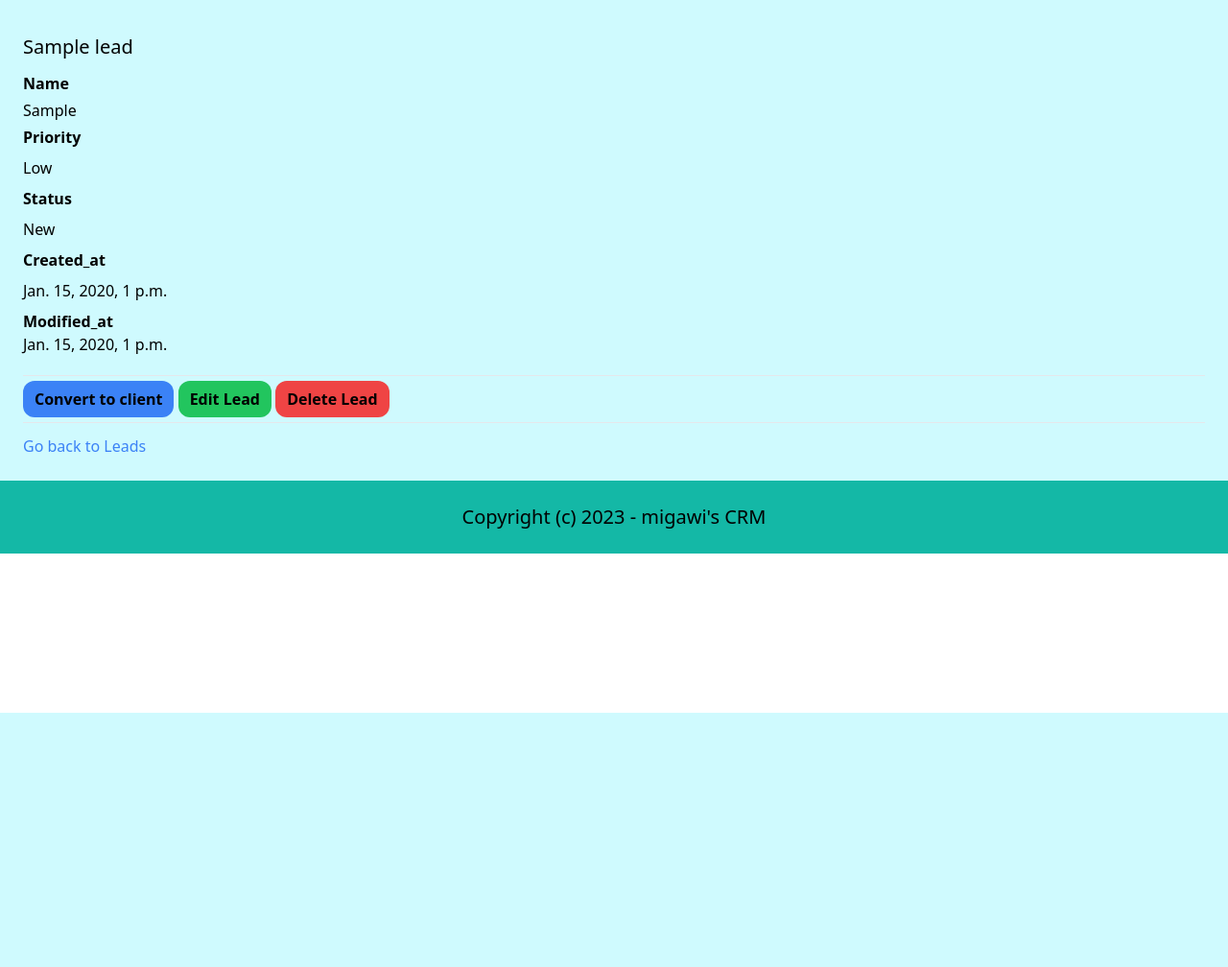
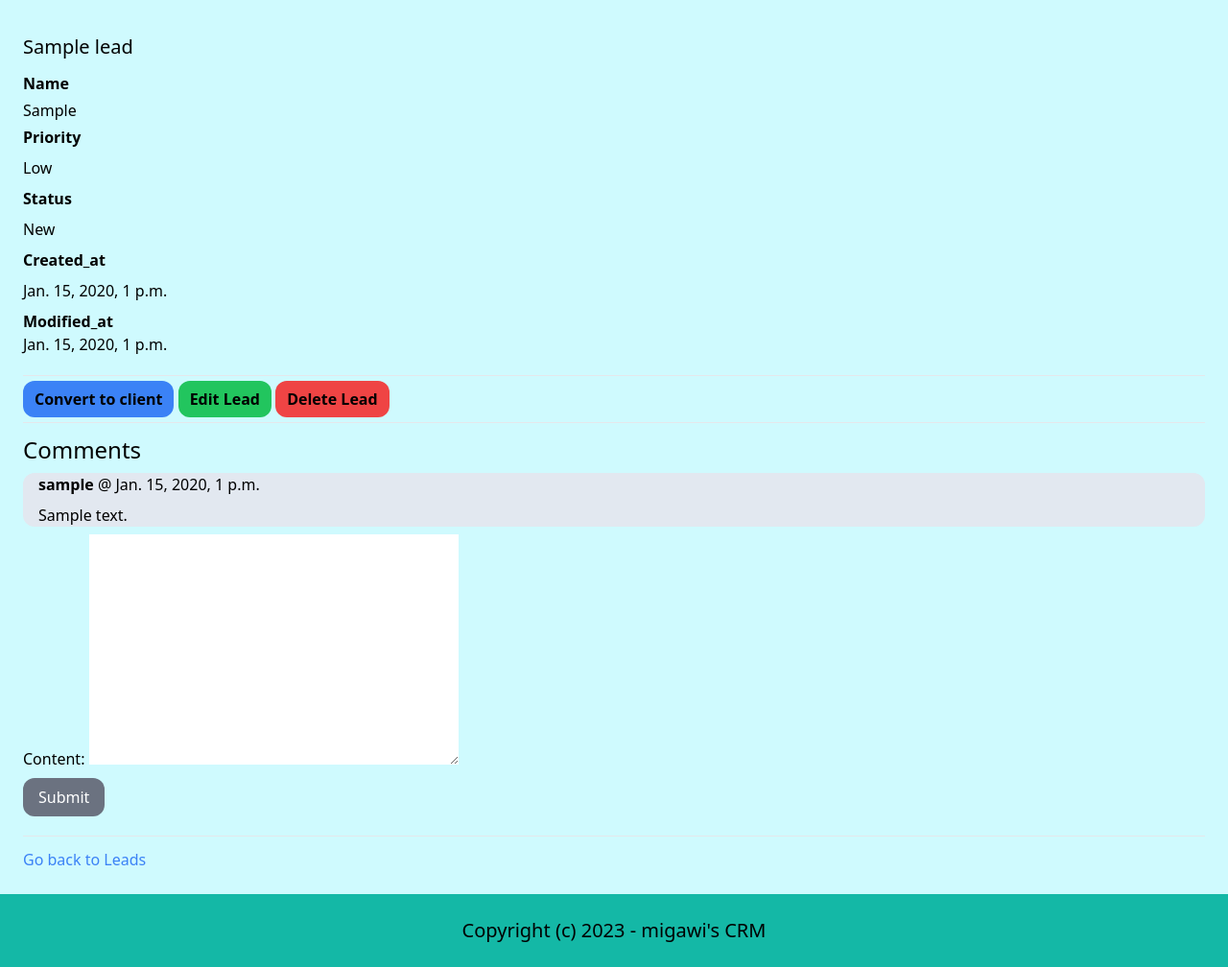
Before and after one commit to migawi/CRM, a Django app: page /dashboard/leads/1/ in a window 1280 px wide. Shown: the part 57-1065 px from the top of the page at 96% size. Before the commit the page ends 800 px from the top, so only its background shows below. Run offline with Django 4.2, Linux system fonts and the light colour scheme; a user stored in the database is signed in; tables that the repository leaves empty hold one stand-in row (values such as "Sample post").

Commit message:
Added 07/04

```diff
--- a/crmclient/admin.py
+++ b/crmclient/admin.py
@@ -1,6 +1,7 @@
 from django.contrib import admin
 
-from .models import Client
+from .models import Client, Comment
 
 # Register your models here.
 admin.site.register(Client)
+admin.site.register(Comment)
--- a/crmclient/urls.py
+++ b/crmclient/urls.py
@@ -7,5 +7,6 @@ urlpatterns = [
     path('<int:pk>/', views.client_detail, name='client_detail'),
     path('<int:pk>/delete/', views.delete_clients, name='delete_clients'),
     path('new_client/', views.new_client, name='newclient'),
+    path('<int:pk>/new-comment/', views.client_detail, name='addcomment'),
     path('<int:pk>/edit/', views.edit_clients, name='edit_clients'),
 ]
--- a/lead/admin.py
+++ b/lead/admin.py
@@ -1,7 +1,8 @@
 from django.contrib import admin
 
-from .models import Lead
+from .models import Lead, Comment
 
 # Register your models here.
 
 admin.site.register(Lead)
+admin.site.register(Comment)
--- a/lead/forms.py
+++ b/lead/forms.py
@@ -1,8 +1,13 @@
 from django import forms
 
-from .models import Lead
+from .models import Lead, Comment
 
 class AddLeadForm(forms.ModelForm):
     class Meta:
         model = Lead
         fields = ('name', 'email', 'definition', 'priority', 'status')
+
+class AddCommentForm(forms.ModelForm):
+    class Meta:
+        model = Comment
+        fields = ('content',)
--- a/lead/models.py
+++ b/lead/models.py
@@ -41,3 +41,13 @@ class Lead(models.Model):
 
     def __str__(self):
         return self.name
+
+class Comment(models.Model):
+    team = models.ForeignKey(Team, related_name='lead_comments', on_delete=models.CASCADE)
+    lead = models.ForeignKey(Lead, related_name='comments', on_delete=models.CASCADE)
+    content = models.TextField(blank=True, null=True)
+    created_by = models.ForeignKey(User, related_name='lead_comments', on_delete=models.CASCADE)
+    created_at = models.DateTimeField(auto_now_add=True)
+
+    def __str__(self):
+        return self.created_by.username
--- a/lead/templates/lead/leads_detail.html
+++ b/lead/templates/lead/leads_detail.html
@@ -32,6 +32,27 @@
         <a href="{% url 'deleteleads' lead.id %}" class="py-2 px-3 rounded-xl bg-red-500 font-bold">Delete Lead</a>
 
         <hr class="my-3">
+        <h2 class="text-2xl">Comments</h2>
+
+        <div class="mb-2 space-y-4">
+            {% for comment in lead.comments.all %}
+                <div class="bg-slate-200 rounded-xl px-4 -py-4">
+                    <p class="my-2">
+                        <strong>{{ comment.created_by }}</strong> @ {{comment.created_at}}
+                    </p>
+                    {{ comment.content }}
+                </div>
+            {% endfor %}
+        </div>
+
+        <form method="post" action="{% url 'addcomment' lead.id %}">
+            {% csrf_token %}
+
+            {{ form.as_p }}
+
+            <button class="my-2 py-2 px-4 rounded-xl bg-gray-500 text-white">Submit</button>
+        </form>
+        <hr class="my-3">
 
         <a href="{% url 'leads' %}" class="text-blue-500">Go back to Leads</a>
 
--- a/lead/urls.py
+++ b/lead/urls.py
@@ -8,5 +8,6 @@ urlpatterns = [
     path('<int:pk>/edit/', views.edit_lead, name='editleads'),
     path('<int:pk>/delete/', views.delete_lead, name='deleteleads'),
     path('<int:pk>/convert/', views.convert_to_client, name='convert_to_client'),
+    path('<int:pk>/new-comment/', views.new_comment, name='addcomment'),
     path('new-lead/', views.new_lead, name='newlead'),
 ]
--- a/lead/views.py
+++ b/lead/views.py
@@ -2,9 +2,9 @@ from django.contrib import messages
 from django.contrib.auth.decorators import login_required
 from django.shortcuts import render, redirect, get_object_or_404
 
-from .forms import AddLeadForm
+from .forms import AddLeadForm, AddCommentForm
 from .models import Lead
-from crmclient.models import Client
+from crmclient.models import Client, Comment as ClientComment
 from team.models import Team
 
 # Create your views here.
@@ -44,11 +44,44 @@ def new_lead(request):
     return render(request, 'lead/new_lead.html', context)
 
 @login_required
+def new_comment(request, pk):
+    lead = get_object_or_404(Lead, created_by=request.user, pk=pk)
+
+    if request.method == 'POST':
+        form = AddCommentForm(request.POST)
+
+        if form.is_valid():
+            team = Team.objects.filter(created_by=request.user)[0]
+            comment = form.save(commit=False)
+            comment.team = team
+            comment.created_by = request.user
+            comment.lead_id = pk
+            comment.save()
+
+            messages.success(request, 'Comment created.')
+
+            return redirect ('leadsdetail', pk=pk)
+
+@login_required
 def leads_detail(request, pk):
     lead = get_object_or_404(Lead, created_by=request.user, pk=pk)
     #lead = Lead.objects.filter(created_by=request.user).get(pk=pk)
+    if request.method == 'POST':
+        form = AddCommentForm(request.POST, instance=lead)
 
-    context = {'lead': lead}
+        if form.is_valid():
+            lead.save()
+
+            messages.success(request, 'Lead has been edited.')
+
+            return redirect('leads')
+    else:
+        form = AddCommentForm(instance=lead)
+
+    context = {
+        'lead': lead,
+        'form': form
+    }
 
     return render(request, 'lead/leads_detail.html', context)
 
@@ -97,6 +130,18 @@ def convert_to_client(request, pk):
     lead.converted_to_client = True
     lead.save()
 
+    # lead comments are converted to client comments
+
+    comments = lead.comments.all()
+
+    for comment in comments:
+        ClientComment.objects.create(
+            client=client,
+            content=comment.content,
+            created_by=comment.created_by,
+            team=team
+        )
+
     messages.success(request, 'Lead has been converted to client.')
 
     return redirect('leads')
--- a/static/css/output.css
+++ b/static/css/output.css
@@ -594,6 +594,12 @@ video {
   margin-left: calc(1.25rem * calc(1 - var(--tw-space-x-reverse)));
 }
 
+.space-y-4 > :not([hidden]) ~ :not([hidden]) {
+  --tw-space-y-reverse: 0;
+  margin-top: calc(1rem * calc(1 - var(--tw-space-y-reverse)));
+  margin-bottom: calc(1rem * var(--tw-space-y-reverse));
+}
+
 .rounded-xl {
   border-radius: 0.75rem;
 }
@@ -752,6 +758,11 @@ video {
   line-height: 1rem;
 }
 
+.text-2xl {
+  font-size: 1.5rem;
+  line-height: 2rem;
+}
+
 .font-bold {
   font-weight: 700;
 }
```
Also changed, not shown: crmclient/forms.py (+6 -1 lines), crmclient/models.py (+10 -0 lines), crmclient/templates/crmclient/client_detail.html (+22 -0 lines), crmclient/views.py (+18 -2 lines), crmclient/migrations/0004_comment.py (added), lead/migrations/0004_comment.py (added), lead/migrations/0005_rename_contect_comment_content.py (added).
